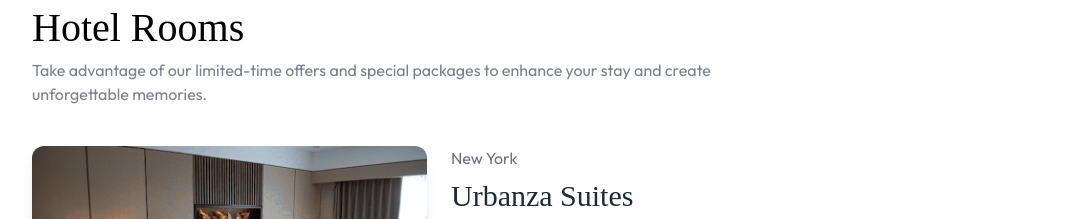
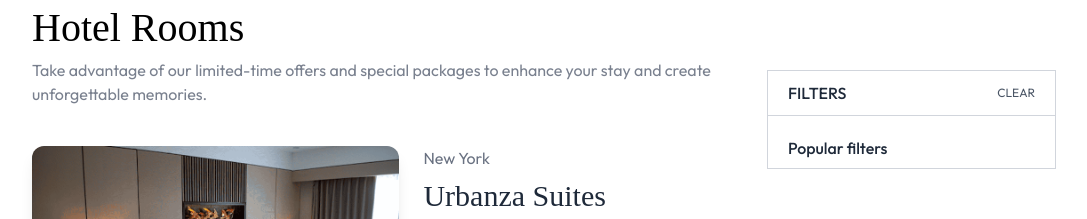
Before and after one commit to Harshil-Shah-04/Hotel-Booking-System, a React (Vite) app in the folder frontend/: page /rooms in a window 1280 px wide. Shown: the part 134-353 px from the top of the page, without its empty margins (96-1183 px from the left). Built offline with nearby package versions, Linux system fonts and the light colour scheme; no server answers; a web font is replaced by a local one.

Commit message:
created the basic filters structure

```diff
--- a/frontend/src/pages/Rooms.jsx
+++ b/frontend/src/pages/Rooms.jsx
@@ -1,7 +1,12 @@
+import { useState } from "react"
 import { assets, facilityIcons, roomsDummyData } from "../assets/assets"
+import { useNavigate } from "react-router-dom"
 import StarRating from "../components/StarRating"
 
 const Rooms = () => {
+
+    const navigate = useNavigate()
+    const [openFilters, setOpenFilters] = useState(false)
 
     return (
         <div className="flex flex-col-reverse lg:flex-row items-start justify-between pt-28 md:pt-35 px-4 md:px-16 lg:px-24 xl:px-32">
@@ -45,7 +50,7 @@ const Rooms = () => {
             </div>
 
             {/* Filters */}
-            {/* <div className = "bg-white w-80 border border-gray-300 text-gray-600 max-lg:mb-8 min-lg:mt-16">
+            <div className = "bg-white w-80 border border-gray-300 text-gray-600 max-lg:mb-8 min-lg:mt-16">
                 <div className = {`flex items-center justify-between px-5 py-2.5 min-lg:border-b border-gray-300 ${openFilters && "border-b"}`}>
                     <p className = "text-base font-medium text-gray-800">FILTERS</p>
                     <div className = "text-xs cursor-pointer">
@@ -59,7 +64,7 @@ const Rooms = () => {
                         <p className = "font-medium text-gray-800 pb-2">Popular filters</p>
                     </div>
                 </div>
-            </div> */}
+            </div>
         </div>
     )
 }
```
